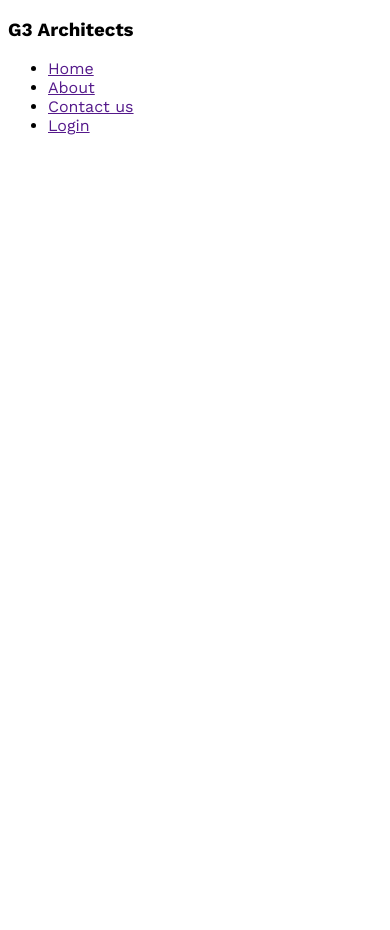
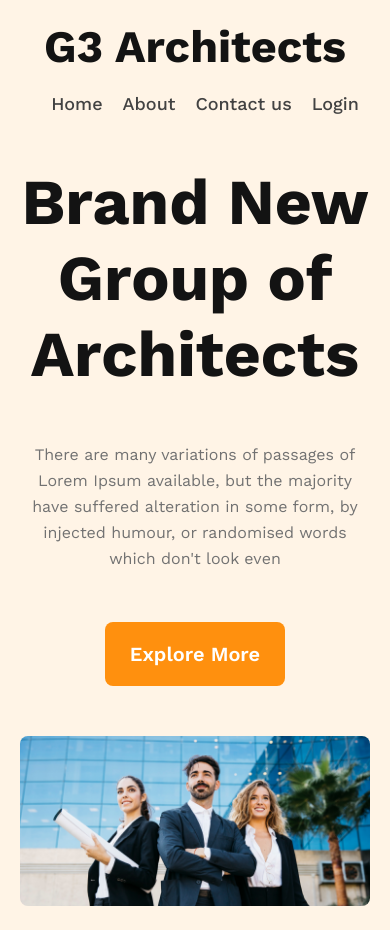
Before and after one commit to RIRony9898/g3-architect-website-rir, a plain HTML site: page index.html in a window 390 px wide. Before the commit the page ends 844 px from the top, so only its background shows below. Drawn offline with nearby package versions, Linux system fonts and the light colour scheme.

Commit message:
finish the header section with responsive for mobile and tablet

```diff
--- a/index.html
+++ b/index.html
@@ -21,6 +21,17 @@
             </ul>
         </nav>
         <!-- Nav Bar section end -->
+
+        <!-- Banner section start -->
+        <div class="banner">
+            <div class="banner-content">
+                <h1 class="banner-title">Brand New<br>Group of Architects</h1>
+                <p class="banner-description">There are many variations of passages of Lorem Ipsum available, but the majority have suffered alteration in some form, by injected humour, or randomised words which don't look even</p>
+                <button class="btn-primary">Explore More</button>
+            </div>
+            <img src="./images/banner.png" alt="">
+        </div>
+        <!-- Banner section end -->
     </header>
     <!-- Header section End -->
     <!-- Main section start -->
--- a/styles/architect.css
+++ b/styles/architect.css
@@ -1,7 +1,129 @@
 /* Work sans google font */
-@import url('https://fonts.googleapis.com/css2?family=Work+Sans:wght@400;500;600;700&display=swap');
+@import url("https://fonts.googleapis.com/css2?family=Work+Sans:wght@400;500;600;700&display=swap");
 
-/* Global styles */
+/* Shared styles */
 * {
-    font-family: 'Work Sans', sans-serif;
+  font-family: "Work Sans", sans-serif;
+  margin: 0;
+  padding: 0;
 }
+
+.btn-primary {
+  border-radius: 8px;
+  background: #ff900e;
+  color: #fff;
+  text-align: center;
+  font-size: 20px;
+  font-weight: 600;
+  border: none;
+  padding: 20px 25px;
+  cursor: pointer;
+}
+
+/* Header Related styles */
+header {
+  padding: 50px 240px;
+  background: rgba(255, 144, 14, 0.1);
+}
+
+/* Nav Bar related styles */
+nav h3 {
+  color: #131313;
+  font-size: 45px;
+  font-weight: 700;
+  align-items: center;
+}
+
+nav {
+  display: flex;
+  justify-content: space-between;
+}
+
+nav > ul {
+  display: flex;
+  text-align: center;
+}
+
+nav li {
+  list-style: none;
+  margin-left: 20px;
+  color: #424242;
+  font-size: 18px;
+  font-weight: 500;
+}
+
+nav a {
+  text-decoration: none;
+  color: #424242;
+}
+
+/* Banner related style */
+
+
+.banner-content {
+  text-align: center;
+  /* padding: 100px 100px 50px 100px; */
+  align-items: center;
+  max-width: 800px;
+  margin: 50px auto;
+}
+
+.banner > img {
+  max-width: 1440px;
+  border-radius: 8px;
+  width: 100%;
+  margin: 0px auto;
+}
+
+.banner-title {
+  color: #131313;
+  font-size: 4rem;
+  font-weight: 700;
+  margin-bottom: 50px;
+}
+
+.banner-description {
+  color: #727272;
+  line-height: 26px; /* 162.5% */
+  margin-bottom: 50px;
+}
+
+/* Main Related styles */
+/* Footer Related styles */
+
+/* Responsive media style */
+/* Mobile devices */
+@media screen and (max-width: 576px) {
+  header {
+    padding: 20px;
+  }
+
+  nav {
+    flex-direction: column;
+    align-items: center;
+  }
+
+  nav > ul {
+    margin-top: 20px;
+  }
+
+  nav > ul > li {
+    text-align: center;
+  }
+}
+
+/* Tablet or medium devices */
+@media screen and (min-width: 576px) and (max-width: 960px) {
+  header {
+    padding: 20px;
+  }
+
+  nav {
+    flex-direction: column;
+    align-items: center;
+  }
+
+  nav > ul {
+    margin-top: 20px;
+  }
+}
```
